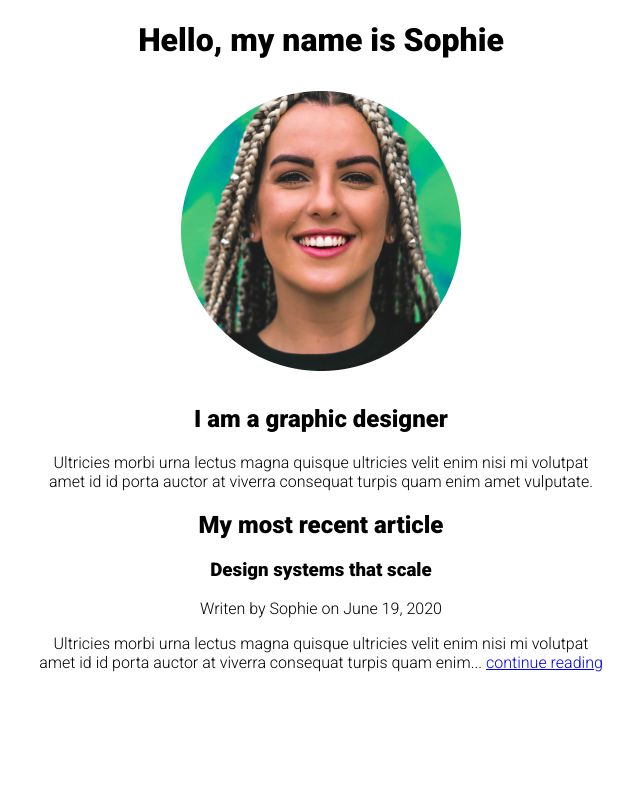
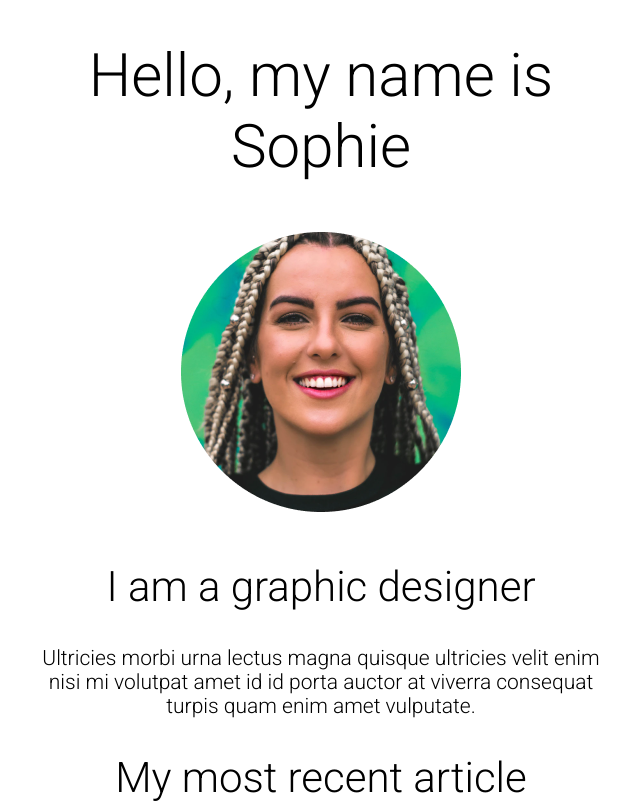
Before and after one commit to jr-nyc212/portfolio-css, a website built with Vite: page index.html in a window 1280 px wide. Shown: the top 805 px of the page, without its empty margins (319-959 px from the left). Built offline with nearby package versions, Linux system fonts and the light colour scheme.

Commit message:
Apply typography spec: sizes and weights
Follow-up to the Roboto lesson (#3). The font sizes and weights from the design spec were part of that challenge but were applied after PR #4 was merged. Sizes converted from the px spec to rem.

```diff
--- a/index.css
+++ b/index.css
@@ -1,9 +1,32 @@
 body {
     text-align: center;
     font-family: 'Roboto', sans-serif;
+    font-size: 1.3125rem;
+    font-weight: 300;
+}
+
+h1, h2, h3 {
+    font-weight: 300;
+}
+
+h1 {
+    font-size: 3.75rem;
+}
+
+h2  {
+    font-size: 2.625rem;
+}
+
+h3  {
+    font-size: 2.25rem;
+    font-weight: 900;
 }
 
 .container {
     width: 570px;
     margin: auto;
 }
+
+.author {
+    font-size: 1rem;
+}
--- a/index.html
+++ b/index.html
@@ -18,7 +18,7 @@
             <h2>My most recent article</h2>
             <article>
                 <h3>Design systems that scale</h3>
-                <p>Writen by Sophie on June 19, 2020</p>
+                <p class="author">Writen by Sophie on June 19, 2020</p>
                 <p>Ultricies morbi urna lectus magna quisque ultricies velit enim nisi mi volutpat amet id id porta auctor at viverra consequat turpis quam enim... <a href="#">continue reading</a></p>
             </article>
         </div>
```
